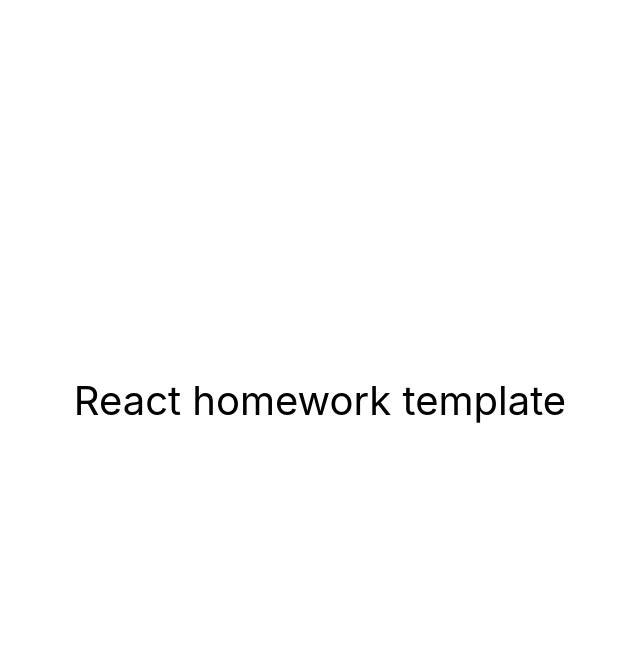
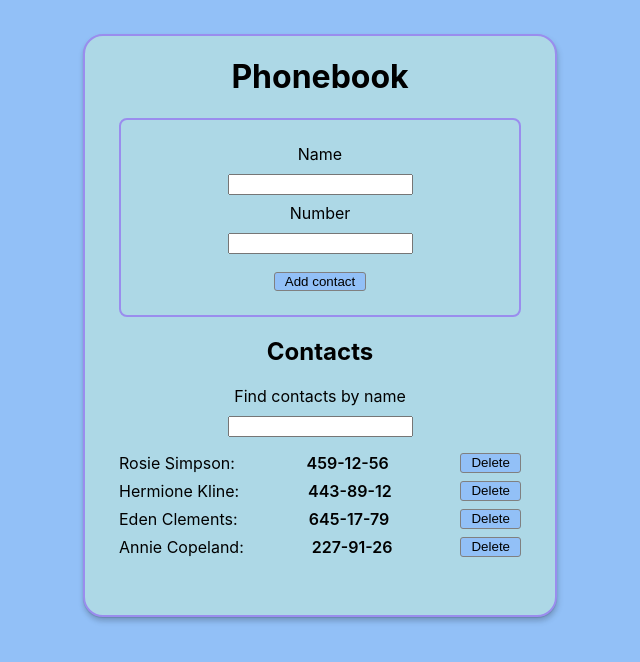
Before and after one commit to Primushko/goit-react-hw-03-phonebook, a React (Create React App) app: page / in a window 1280 px wide. Shown: the top 662 px of the page, without its empty margins (320-960 px from the left). Built offline with nearby package versions, Linux system fonts and the light colour scheme.

Commit message:
cope hw 2

```diff
--- a/src/components/App.jsx
+++ b/src/components/App.jsx
@@ -1,16 +1,70 @@
-export const App = () => {
-  return (
-    <div
-      style={{
-        height: '100vh',
-        display: 'flex',
-        justifyContent: 'center',
-        alignItems: 'center',
-        fontSize: 40,
-        color: '#010101'
-      }}
-    >
-      React homework template
-    </div>
-  );
-};
+import { Component } from 'react';
+import { nanoid } from 'nanoid';
+import { ContactForm } from './ContactForm/ContactForm';
+import { ContactList } from './ContactList/ContactList';
+import { Filter } from './Filter/Filter';
+import css from './App.module.css';
+
+export class App extends Component {
+  state = {
+    contacts: [
+      { id: nanoid(), name: 'Rosie Simpson', number: '459-12-56' },
+      { id: nanoid(), name: 'Hermione Kline', number: '443-89-12' },
+      { id: nanoid(), name: 'Eden Clements', number: '645-17-79' },
+      { id: nanoid(), name: 'Annie Copeland', number: '227-91-26' },
+    ],
+    filter: '',
+  };
+
+  onChangeInput = evt => {
+    const { name, value } = evt.currentTarget;
+    this.setState({ [name]: value });
+  };
+
+  addContact = ({ name, number }) => {
+    if (
+      this.state.contacts.some(
+        value => value.name.toLocaleLowerCase() === name.toLocaleLowerCase()
+      )
+    ) {
+      alert(`${name} is already in contacts`);
+    } else {
+      this.setState(oldState => {
+        const list = [...oldState.contacts];
+        list.push({
+          id: nanoid(),
+          name: name,
+          number: number,
+        });
+        return { contacts: list };
+      });
+    }
+  };
+
+  filter = () => {
+    const { contacts, filter } = this.state;
+    const filteredContacts = contacts.filter(contact =>
+      contact.name.toLowerCase().includes(filter.toLowerCase())
+    );
+
+    return filteredContacts;
+  };
+
+  delContact = id => {
+    const { contacts } = this.state;
+    const filtred = contacts.filter(item => item.id !== id);
+    this.setState({ contacts: filtred });
+  };
+
+  render() {
+    return (
+      <div className={css.conteiner}>
+        <h1>Phonebook</h1>
+        <ContactForm addContact={this.addContact} />
+        <h2>Contacts</h2>
+        <Filter filter={this.state.filter} onChangeInput={this.onChangeInput} />
+        <ContactList delContact={this.delContact} contacts={this.filter()} />
+      </div>
+    );
+  }
+}
--- /dev/null
+++ b/src/components/App.module.css
@@ -0,0 +1,14 @@
+.conteiner {
+  display: flex;
+  flex-direction: column;
+  text-align: center;
+  padding: 0 34px 34px;
+  margin-left: auto;
+  margin-right: auto;
+  max-width: 402px;
+  background-color: lightblue;
+  border: 2px solid rgb(154, 141, 238);
+  border-radius: 20px;
+  box-shadow: 1px 4px 6px rgba(0, 0, 0, 0.16), 0px 4px 4px rgba(0, 0, 0, 0.06),
+    0px 1px 1px rgba(0, 0, 0, 0.12);
+}
--- /dev/null
+++ b/src/components/ContactForm/ContactForm.jsx
@@ -0,0 +1,77 @@
+import { Component } from 'react';
+import css from './ContactForm.module.css';
+import PropTypes from 'prop-types';
+
+export class ContactForm extends Component {
+  state = {
+    name: '',
+    number: '',
+  };
+
+  resetForm = () => {
+    this.setState({ name: '', number: '' });
+  };
+
+  onChangeInput = evt => {
+    const { name, value } = evt.currentTarget;
+    this.setState({ [name]: value });
+  };
+
+  render() {
+    return (
+      <>
+        <form
+          className={css.formstyle}
+          onSubmit={evt => {
+            evt.preventDefault();
+
+            this.props.addContact(this.state);
+            this.resetForm();
+          }}
+        >
+          <label htmlFor="nameInput" className={css.label}>
+            Name
+            <br />
+            <input
+              id="nameInput"
+              className={css.input}
+              onChange={this.onChangeInput}
+              value={this.state.name}
+              type="text"
+              name="name"
+              pattern="^[a-zA-Zа-яА-Я]+(([' -][a-zA-Zа-яА-Я ])?[a-zA-Zа-яА-Я]*)*$"
+              title="Name may contain only letters, apostrophe, dash and spaces. For example Adrian, Jacob Mercer, Charles de Batz de Castelmore d'Artagnan"
+              required
+              autoComplete="on"
+            />
+          </label>
+          <br />
+          <label htmlFor="numberInput">
+            Number
+            <br />
+            <input
+              id="numberInput"
+              className={css.input}
+              onChange={this.onChangeInput}
+              value={this.state.number}
+              type="tel"
+              name="number"
+              pattern="\+?\d{1,4}?[-.\s]?\(?\d{1,3}?\)?[-.\s]?\d{1,4}[-.\s]?\d{1,4}[-.\s]?\d{1,9}"
+              title="Phone number must be digits and can contain spaces, dashes, parentheses and can start with +"
+              required
+              autoComplete="on"
+            />
+          </label>
+          <br />
+          <button className={css.button} type="submit">
+            Add contact
+          </button>
+        </form>
+      </>
+    );
+  }
+}
+
+ContactForm.propTypes = {
+  addContact: PropTypes.func.isRequired,
+};
--- /dev/null
+++ b/src/components/ContactForm/ContactForm.module.css
@@ -0,0 +1,27 @@
+.formstyle {
+  padding: 24px;
+  border: 2px solid rgb(154, 141, 238);
+  border-radius: 8px;
+  width: 350px;
+}
+
+.label {
+  margin-bottom: 10px;
+}
+
+.input {
+  margin-top: 10px;
+  margin-bottom: 8px;
+}
+
+.button {
+  margin-top: 10px;
+  background-color: #92c0f7;
+  border: 1px solid gray;
+  border-radius: 3px;
+  padding: 1px 10px;
+}
+
+.button:hover {
+  background: rgb(154, 141, 238);
+}
--- /dev/null
+++ b/src/components/ContactList/ContactList.jsx
@@ -0,0 +1,31 @@
+import PropTypes from 'prop-types';
+import css from './ContactList.module.css';
+
+export const ContactList = ({ contacts, delContact }) => {
+  return (
+    <ul className={css.list}>
+      {contacts.map(contact => {
+        return (
+          <li className={css.item} key={contact.id}>
+            <span>{contact.name}:</span>
+            <span className={css.number}>{contact.number}</span>
+            <button
+              className={css.button}
+              type="button"
+              onClick={() => {
+                delContact(contact.id);
+              }}
+            >
+              Delete
+            </button>
+          </li>
+        );
+      })}
+    </ul>
+  );
+};
+
+ContactList.propTypes = {
+  delContact: PropTypes.func.isRequired,
+  contacts: PropTypes.array.isRequired,
+};
--- /dev/null
+++ b/src/components/ContactList/ContactList.module.css
@@ -0,0 +1,25 @@
+.list {
+  padding: 0;
+}
+
+.item {
+  display: flex;
+  justify-content: space-between;
+  margin-bottom: 8px;
+}
+
+.number {
+  font-weight: 600;
+}
+
+.button {
+  justify-content: flex-end;
+  background-color: #92c0f7;
+  border: 1px solid gray;
+  border-radius: 3px;
+  padding: 1px 10px;
+}
+
+.button:hover {
+  background: rgb(154, 141, 238);
+}
--- /dev/null
+++ b/src/components/Filter/Filter.jsx
@@ -0,0 +1,25 @@
+import css from './Filter.module.css';
+import PropTypes from 'prop-types';
+
+export const Filter = ({ filter, onChangeInput }) => {
+  return (
+    <>
+      <label>
+        Find contacts by name
+        <br />
+        <input
+          className={css.input}
+          onChange={onChangeInput}
+          value={filter}
+          type="text"
+          name="filter"
+        />
+      </label>
+    </>
+  );
+};
+
+Filter.propTypes = {
+  filter: PropTypes.string.isRequired,
+  onChangeInput: PropTypes.func.isRequired,
+};
--- /dev/null
+++ b/src/components/Filter/Filter.module.css
@@ -0,0 +1,3 @@
+.input {
+  margin-top: 10px;
+}
--- a/src/index.css
+++ b/src/index.css
@@ -7,6 +7,8 @@ body {
     sans-serif;
   -webkit-font-smoothing: antialiased;
   -moz-osx-font-smoothing: grayscale;
+  padding-top: 34px;
+  background-color: #92c0f7;
 }
 
 code {
```
